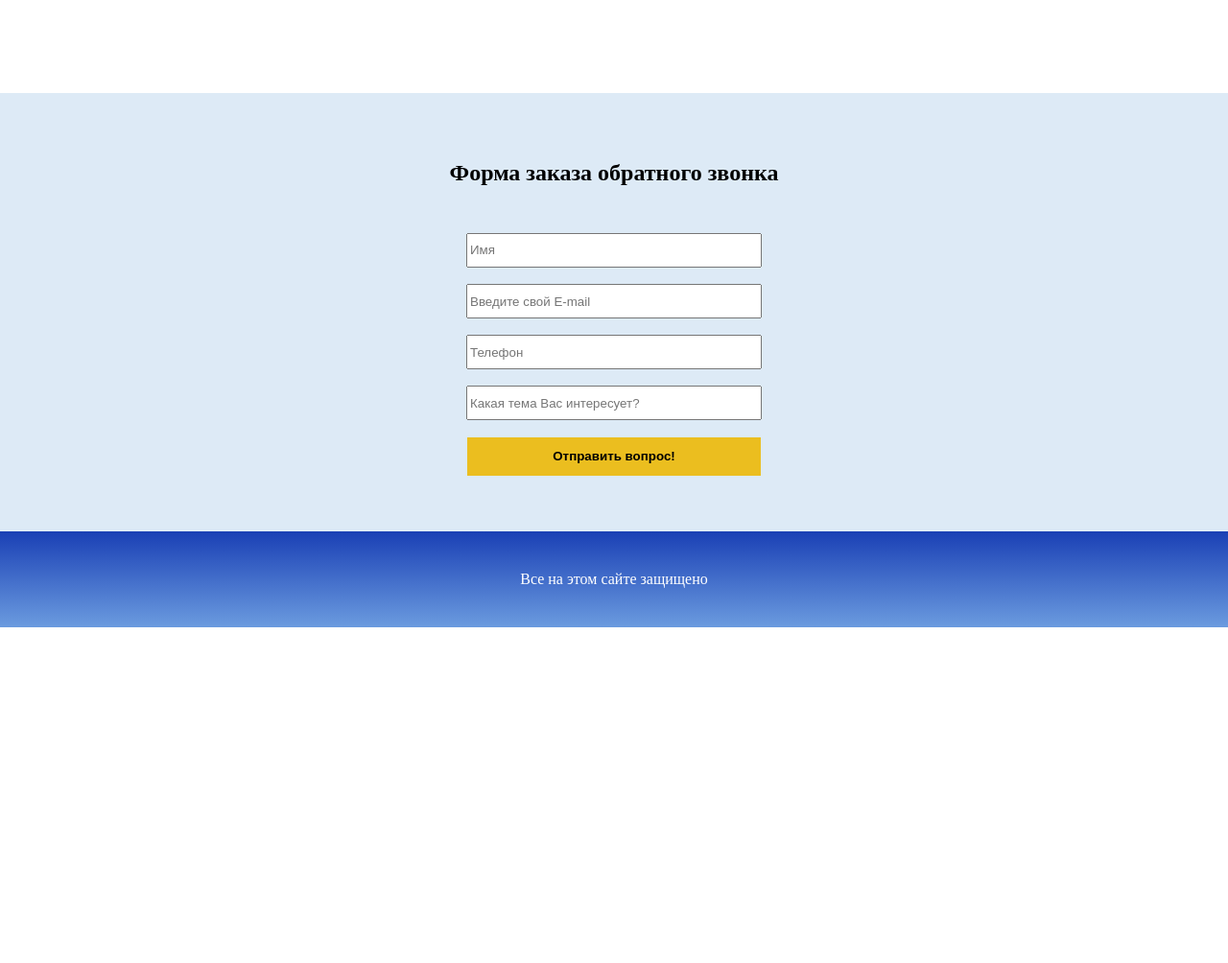
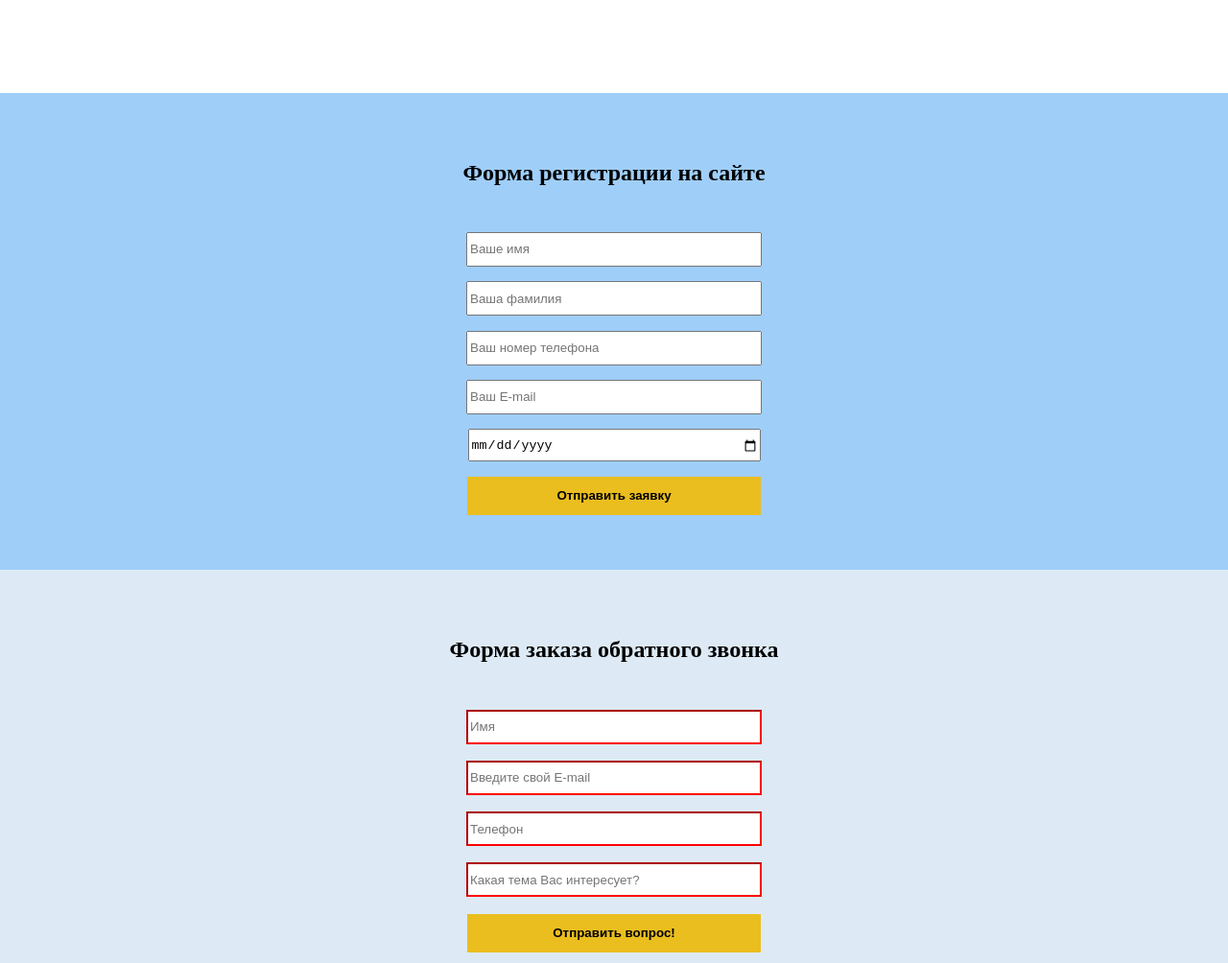
Before and after one commit to Kozyrev-Ivan/kozyrev_lab, a plain HTML site: page first project/index.html in a window 1280 px wide. Shown: the part 825-1829 px from the top of the page at 96% size. Before the commit the page ends 1479 px from the top, so only its background shows below. Drawn offline with nearby package versions, Linux system fonts and the light colour scheme.

Commit message:
lab №8

```diff
--- a/first project/css/main.css
+++ b/first project/css/main.css
@@ -170,6 +170,22 @@ main {
 }
 
 /* Форма */
+
+/* Форма для регистрации на сайте */
+.sectionTwo {
+    background-color: rgb(159, 206, 249);
+}
+
+.formTwo {
+    height: 310px;
+}
+
+
+
+
+
+
+/* Форма заказа обратного звонка */
 section {
     background-color: rgb(221, 234, 246);
     padding-top: 50px;
@@ -285,3 +301,12 @@ footer {
 
 
 @media screen and (max-width: 576px) {}
+
+/* Валидация первой формы с помощью встроенных средст HTML5 */
+.valid:invalid:required {
+    border-color: red;
+}
+
+
+
+input {outline:none;}
--- a/first project/index.html
+++ b/first project/index.html
@@ -53,14 +53,28 @@
         </div>
     </main>
 
+    <section class="sectionTwo">
+        <div class="container">
+            <h2 class="title_h2 title_h2_2" >Форма регистрации на сайте</h2>
+            <form action="#" method="get" class="formTwo">
+                <input type="text" name="name" id="name" placeholder="Ваше имя" required onblur="checkName()">
+                <input type="text" name="name" id="lastName" placeholder="Ваша фамилия" required onblur="checkLastName()">
+                <input type="tel" name="tel" id="tel" placeholder="Ваш номер телефона" required onblur="checkTel()">
+                <input type="email" name="email" id="mail" placeholder="Ваш E-mail" required onblur="checkMail()">
+                <input type="date" name="date" id="date" placeholder="Ваша дата рождения" required onblur="checkDate()">
+                <button >Отправить заявку</button>
+            </form>
+        </div>
+    </section>
+
     <section>
         <div class="container">
             <h2 class="title_h2 title_h2_2" >Форма заказа обратного звонка</h2>
             <form action="#" method="get" >
-                <input type="text" name="name" placeholder="Имя">
-                <input type="text" name="email" placeholder="Введите свой E-mail">
-                <input type="tel" name="tel" placeholder="Телефон">
-                <input type="text" name="subject" placeholder="Какая тема Вас интересует?">
+                <input type="text" name="name" class="valid" placeholder="Имя" required minlength="2">
+                <input type="email" name="email" class="valid" placeholder="Введите свой E-mail" required>
+                <input type="tel" name="tel" class="valid" placeholder="Телефон" required>
+                <input type="text" name="subject" class="valid" placeholder="Какая тема Вас интересует?" required>
                 <button >Отправить вопрос!</button>
             </form>
         </div>
@@ -72,5 +86,7 @@
         </div>
     </footer>
 
+    <script src="./js/validation.js"></script>
+    <script src="./js/function.js"></script>
 </body>
 </html>
--- /dev/null
+++ b/first project/js/validation.js
@@ -0,0 +1,74 @@
+function checkName() {
+
+    let name = document.getElementById("name").value;
+    let regex = /^[a-zA-ZА-Яа-я]{2,15}$/;
+
+    if (regex.test(name)) { // if testing of first is true
+        document.getElementById("name").style.borderColor = "green";
+        return true;
+    }
+    else {// if it's not
+        document.getElementById("name").style.borderColor = "red";
+        return false;
+    }
+}
+
+function checkLastName() {
+
+    let lastName = document.getElementById("lastName").value;
+    let regex = /^[a-zA-ZА-Яа-я]{2,15}$/;
+
+    if (regex.test(lastName)) { // if testing of first is true
+        document.getElementById("lastName").style.borderColor = "green";
+        return true;
+    }
+    else {// if it's not
+        document.getElementById("lastName").style.borderColor = "red";
+        return false;
+    }
+}
+
+function checkTel() {
+
+    let tel = document.getElementById("tel").value;
+    let regex = /^((8|\+7)[\- ]?)?(\(?\d{3}\)?[\- ]?)?[\d\- ]{7,10}$/;
+
+    if (regex.test(tel)) { // if testing of first is true
+        document.getElementById("tel").style.borderColor = "green";
+        return true;
+    }
+    else {// if it's not
+        document.getElementById("tel").style.borderColor = "red";
+        return false;
+    }
+}
+
+function checkMail() {
+
+    let mail = document.getElementById("mail").value;
+    let regex = /^[a-zA-Z0-9._-]+@[a-zA-Z0-9._-]+\.[a-zA-Z0-9_-]+$/;
+
+    if (regex.test(mail)) { // if testing of first is true
+        document.getElementById("mail").style.borderColor = "green";
+        return true;
+    }
+    else {// if it's not
+        document.getElementById("mail").style.borderColor = "red";
+        return false;
+    }
+}
+
+// function checkDate() {
+
+//     let date = document.getElementById("date").value;
+//     let regex = /^[0-9]{2}+.+[0-9]{2}+.+[0-9]{4}$/;
+
+//     if (regex.test(date)) { // if testing of first is true
+//         document.getElementById("date").style.borderColor = "green";
+//         return true;
+//     }
+//     else {// if it's not
+//         document.getElementById("date").style.borderColor = "red";
+//         return false;
+//     }
+// }
```
